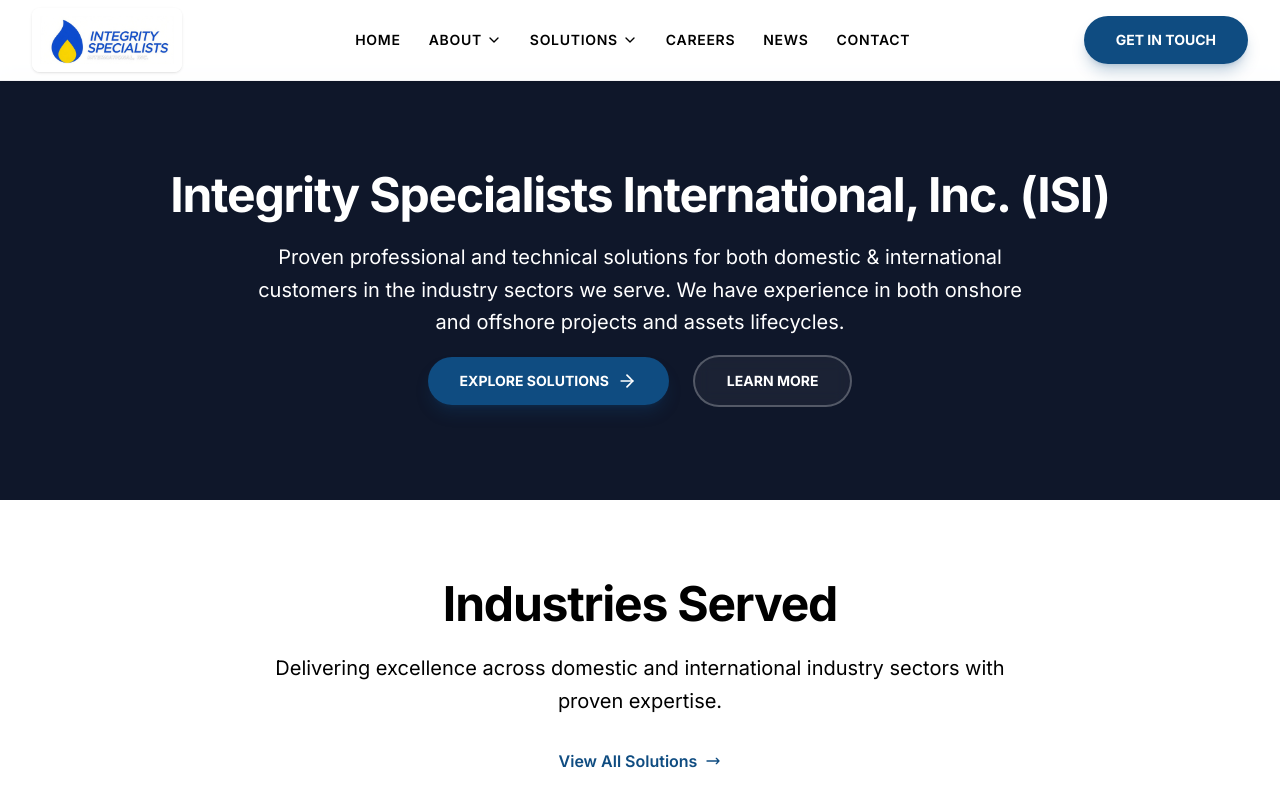
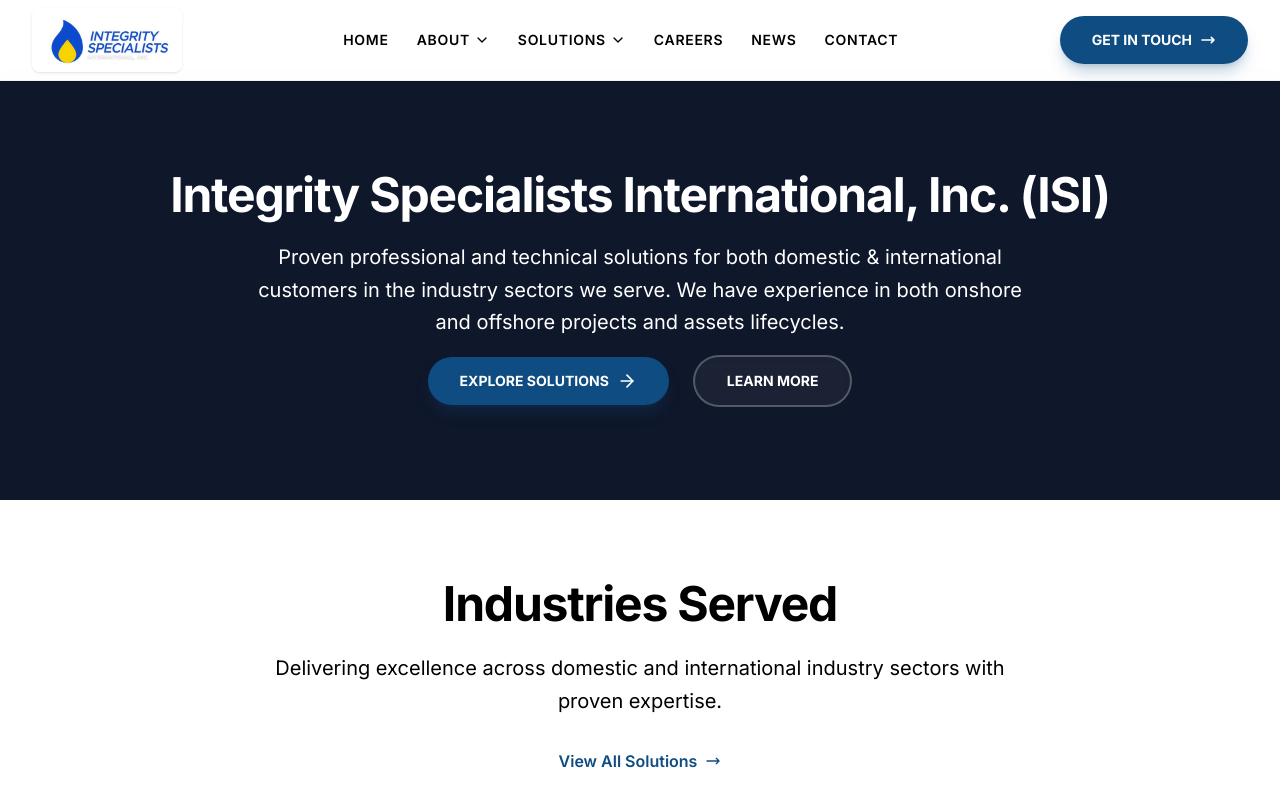
Before and after one commit to Muhammadkashifsaeed/System, a Next.js app: page / in a window 1280 px wide. Shown: the top 800 px of the page. Built offline with nearby package versions, Linux system fonts and the light colour scheme.

Commit message:
feat: add arrow SVG icon to Get in Touch button in header

```diff
--- a/src/components/Header.tsx
+++ b/src/components/Header.tsx
@@ -154,6 +154,9 @@
               className="btn-primary transition-all duration-300 hover:scale-105"
             >
               GET IN TOUCH
+              <svg className="ml-2 h-4 w-4" fill="none" stroke="currentColor" strokeWidth={2.5} viewBox="0 0 24 24">
+                <path strokeLinecap="round" strokeLinejoin="round" d="M17 8l4 4m0 0l-4 4m4-4H3" />
+              </svg>
             </Link>
           </div>
 
@@ -196,6 +199,9 @@
                     className="btn-primary w-full"
                   >
                     GET IN TOUCH
+                    <svg className="ml-2 h-4 w-4" fill="none" stroke="currentColor" strokeWidth={2.5} viewBox="0 0 24 24">
+                      <path strokeLinecap="round" strokeLinejoin="round" d="M17 8l4 4m0 0l-4 4m4-4H3" />
+                    </svg>
                   </Link>
                 </li>
               </ul>
```
